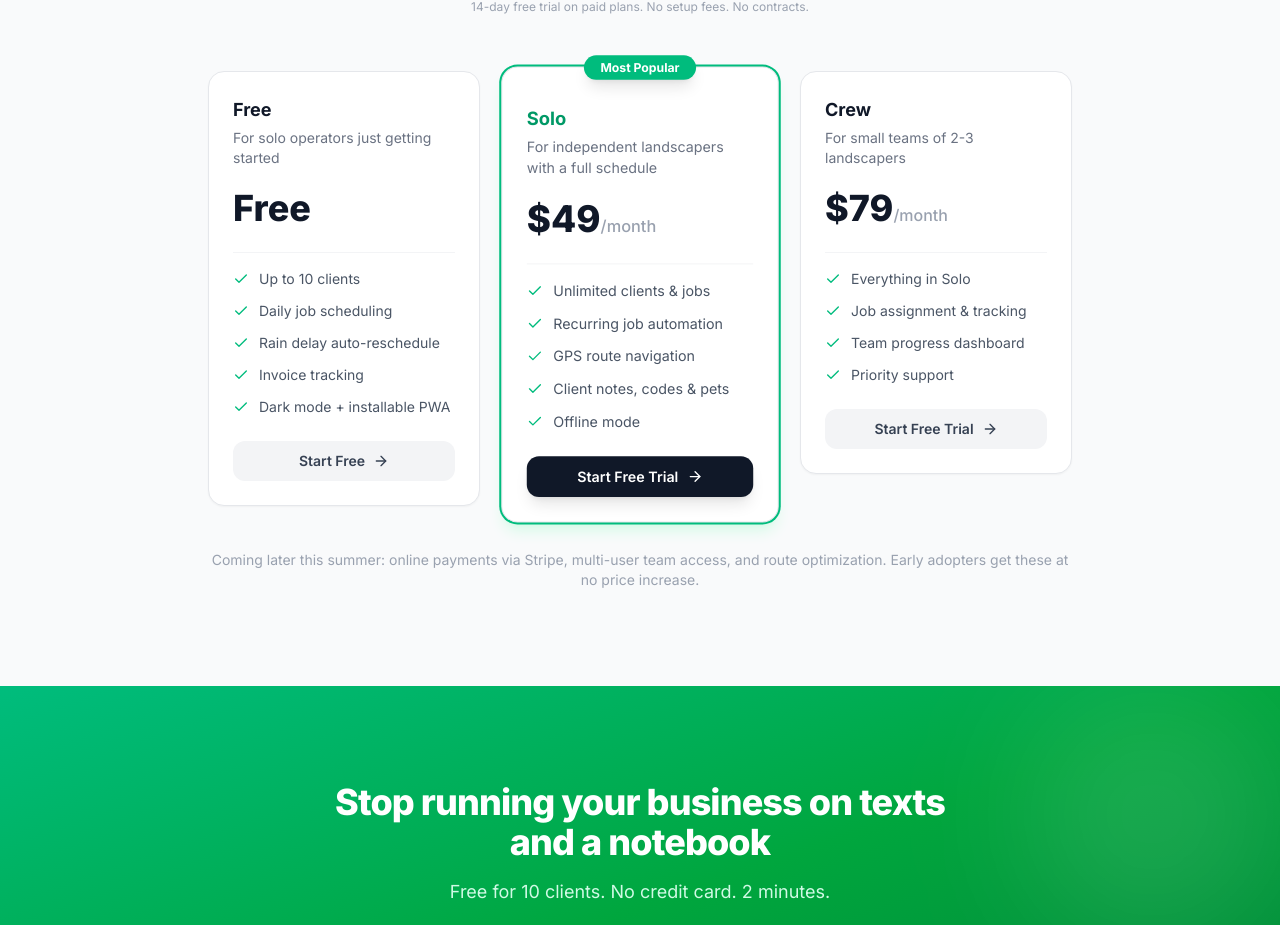
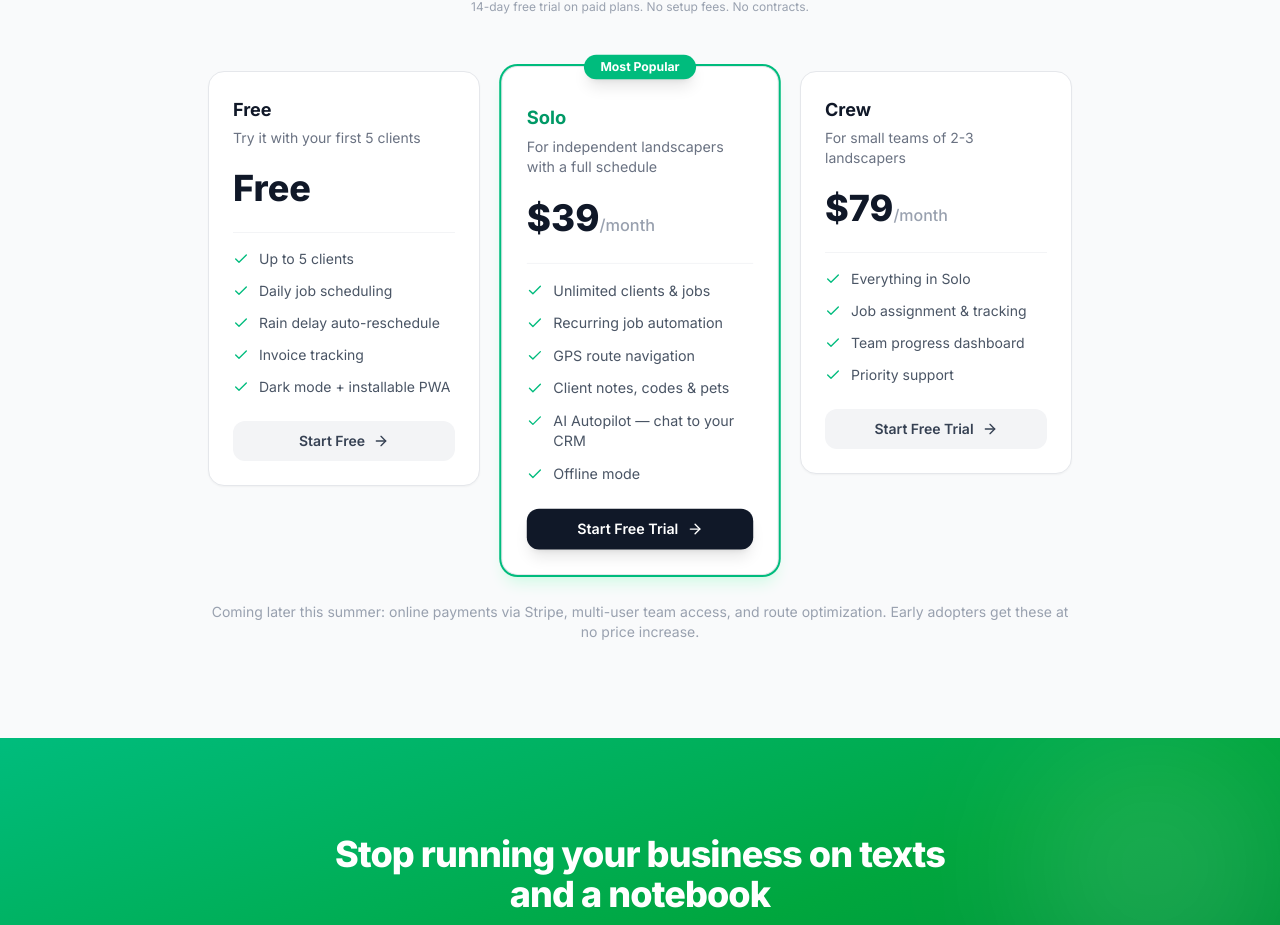
Before and after one commit to ATKasem/mowgo, a React (Vite) app in the folder client/: page /app/settings in a window 1280 px wide. Shown: the part 2715-3640 px from the top of the page. Built offline with nearby package versions, Linux system fonts and the light colour scheme; no server answers.

Commit message:
pricing: 5-client free tier, 9 Solo (down from 9)
Research-backed: 5-client cap pushes conversion (solo operators average 30-50 clients).
9 matches Jobber Core — same price, more features. Updated Landing, Compare,
and war chest skill. AI Autopilot added as Solo feature in pricing cards.

```diff
--- a/client/src/pages/Compare.jsx
+++ b/client/src/pages/Compare.jsx
@@ -3,7 +3,7 @@ import { Check, X, CloudRain, Wifi, Shield, Zap, Sprout, ArrowRight } from 'luci
 
 const competitors = [
   { name: 'QuoteIQ', price: '$29.99/mo' },
-  { name: 'MowFlow', price: 'Free – $49', highlight: true },
+  { name: 'MowFlow', price: 'Free – $39', highlight: true },
   { name: 'Jobber', price: '$119+/mo' },
   { name: 'Yardbook', price: 'Free (ads)' },
   { name: 'LawnPro', price: '$39/mo' },
@@ -16,7 +16,7 @@ const features = [
   { label: 'Rain Delay', key: 'rainDelay', desc: 'One-tap reschedule when rain hits', star: true },
   { label: 'Offline Mode', key: 'offline', desc: 'Works without cell service, syncs later' },
   { label: 'Dark Mode', key: 'darkMode', desc: 'Built-in — not a browser hack' },
-  { label: 'Free Tier', key: 'freeTier', desc: 'Full features, 10 clients, no card' },
+  { label: 'Free Tier', key: 'freeTier', desc: 'Full features, 5 clients, no card' },
   { label: 'Drag & Drop Route', key: 'dragDrop', desc: 'Reorder your day by dragging' },
   { label: 'Auto Invoicing', key: 'invoicing', desc: 'Invoice auto-created on job complete' },
   { label: 'Client Notes & Codes', key: 'notes', desc: 'Gate codes, pets, mow height' },
--- a/client/src/pages/Landing.jsx
+++ b/client/src/pages/Landing.jsx
@@ -18,8 +18,8 @@ const differentiators = [
 ];
 
 const plans = [
-  { name: 'Free', price: '0', period: 'forever', desc: 'For solo operators just getting started', features: ['Up to 10 clients', 'Daily job scheduling', 'Rain delay auto-reschedule', 'Invoice tracking', 'Dark mode + installable PWA'], cta: 'Start Free', highlight: false },
-  { name: 'Solo', price: '49', period: 'month', desc: 'For independent landscapers with a full schedule', features: ['Unlimited clients & jobs', 'Recurring job automation', 'GPS route navigation', 'Client notes, codes & pets', 'Offline mode'], cta: 'Start Free Trial', highlight: true },
+  { name: 'Free', price: '0', period: 'forever', desc: 'Try it with your first 5 clients', features: ['Up to 5 clients', 'Daily job scheduling', 'Rain delay auto-reschedule', 'Invoice tracking', 'Dark mode + installable PWA'], cta: 'Start Free', highlight: false },
+  { name: 'Solo', price: '39', period: 'month', desc: 'For independent landscapers with a full schedule', features: ['Unlimited clients & jobs', 'Recurring job automation', 'GPS route navigation', 'Client notes, codes & pets', 'AI Autopilot — chat to your CRM', 'Offline mode'], cta: 'Start Free Trial', highlight: true },
   { name: 'Crew', price: '79', period: 'month', desc: 'For small teams of 2-3 landscapers', features: ['Everything in Solo', 'Job assignment & tracking', 'Team progress dashboard', 'Priority support'], cta: 'Start Free Trial', highlight: false },
 ];
 
```
